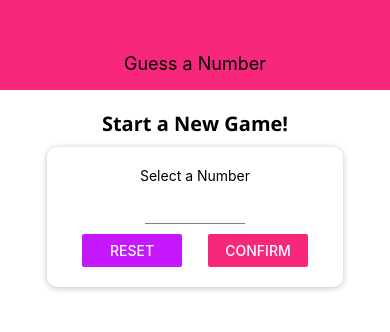
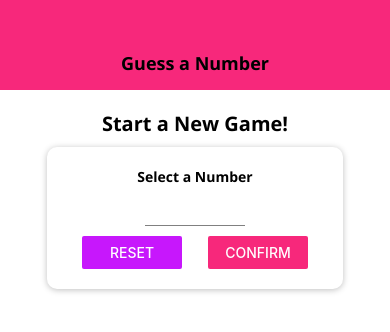
Before and after one commit to script8888/guess-the-number-reactNative, a React Native app: screen / in a window 390 px wide. Shown: the top 332 px of the page. Built offline with nearby package versions, Linux system fonts and the light colour scheme.

Commit message:
learnt about images

```diff
--- a/App.js
+++ b/App.js
@@ -69,7 +69,13 @@ export default function App() {
       <GameScreen userChoice={userNumber} onGameOver={gameOverHandler} />
     );
   } else if (rounds > 0) {
-    content = <GameOverScreen startOver={startOverHandler} round={rounds} />;
+    content = (
+      <GameOverScreen
+        startOver={startOverHandler}
+        guessedNumber={userNumber}
+        round={rounds}
+      />
+    );
   }
   return (
     <View onLayout={onLayoutRootView} style={styles.screen}>
--- /dev/null
+++ b/components/BodyText.js
@@ -0,0 +1,12 @@
+import { Text, StyleSheet } from "react-native";
+
+function BodyText(props) {
+  return (
+    <Text style={{ ...styles.body, ...props.style }}>{props.children}</Text>
+  );
+}
+
+const styles = StyleSheet.create({
+  body: { fontFamily: "open-sans-bold" },
+});
+export default BodyText;
--- a/components/Header.js
+++ b/components/Header.js
@@ -22,6 +22,7 @@ const styles = StyleSheet.create({
   headerTitle: {
     color: "black",
     fontSize: 18,
+    fontFamily: "open-sans-bold",
   },
 });
 export default Header;
--- a/screens/GameOverScreen.js
+++ b/screens/GameOverScreen.js
@@ -1,9 +1,18 @@
-import { View, Text, StyleSheet, Button } from "react-native";
+import { View, Text, StyleSheet, Button, Image } from "react-native";
 
 function GameOverScreen(props) {
   return (
     <View style={styles.screen}>
       <Text>GAME OVER at round {props.round} BITCHESS</Text>
+      <Image
+        style={styles.image}
+        // source={require("../assets/success.png")}
+        source={{
+          uri: "https://cdn.pixabay.com/photo/2015/04/23/22/00/tree-736885__480.jpg",
+        }}
+        resizeMode="cover"
+      />
+      <Text>The guessed number is {props.guessedNumber}</Text>
       <Button title="Start again dear?" onPress={props.startOver} />
     </View>
   );
@@ -11,5 +20,6 @@ function GameOverScreen(props) {
 
 const styles = StyleSheet.create({
   screen: { flex: 1, justifyContent: "center", alignItems: "center" },
+  image: { width: "80%", height: 300, borderRadius: 10 },
 });
 export default GameOverScreen;
--- a/screens/StartGameScreen.js
+++ b/screens/StartGameScreen.js
@@ -11,6 +11,7 @@ import {
 import Card from "../components/Card";
 import Colors from "../constants/colors";
 import Input from "../components/Input";
+import BodyText from "../components/BodyText";
 
 function StartGameScreen(props) {
   const [enteredValue, setEnteredValue] = useState("");
@@ -59,7 +60,7 @@ function StartGameScreen(props) {
       <View style={styles.screen}>
         <Text style={styles.title}>Start a New Game!</Text>
         <Card style={styles.inputContainer}>
-          <Text>Select a Number</Text>
+          <BodyText>Select a Number</BodyText>
           <Input
             autoCapitalize="none"
             autoCorrect={false}
```
Also changed, not shown: assets/success.png (added).
